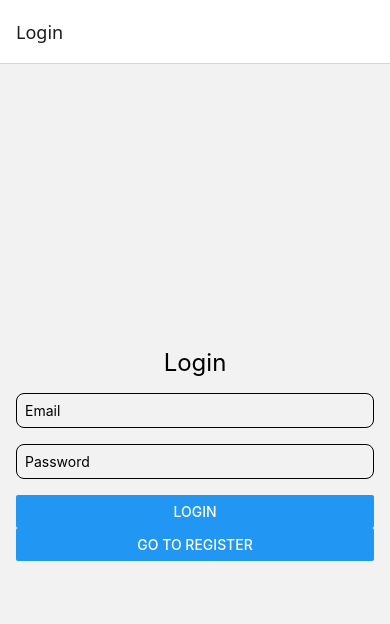
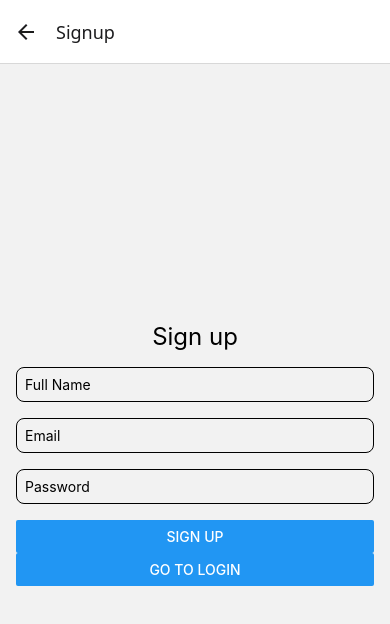
Before and after one commit to Lauraatii/Booked, a React Native app in the folder Booked/: screen /Signup in a window 390 px wide. Shown: the top 624 px of the page. Built offline with nearby package versions, Linux system fonts and the light colour scheme.

Commit message:
Firebase rules improved and Login/Signup

```diff
--- a/Booked/AppNavigator.tsx
+++ b/Booked/AppNavigator.tsx
@@ -2,6 +2,7 @@ import React from "react";
 import { createStackNavigator } from "@react-navigation/stack";
 import { NavigationContainer } from "@react-navigation/native";
 import Login from "./src/screens/Login";
+import Signup from "./src/screens/Signup";
 
 const Stack = createStackNavigator();
 
@@ -10,7 +11,7 @@ export default function AppNavigator() {
     <NavigationContainer>
       <Stack.Navigator initialRouteName="Login">
         <Stack.Screen name="Login" component={Login} />
-        {/* <Stack.Screen name="RegisterScreen" component={RegisterScreen} /> */}
+        <Stack.Screen name="Signup" component={Signup} />
       </Stack.Navigator>
     </NavigationContainer>
   );
--- a/Booked/src/screens/Login.tsx
+++ b/Booked/src/screens/Login.tsx
@@ -35,7 +35,7 @@ export default function Login ({ navigation }: any) {
         secureTextEntry
       />
       <Button title="Login" onPress={handleLogin} />
-      <Button title="Go to Register" onPress={() => navigation.navigate("RegisterScreen")} />
+      <Button title="Don't have an account yet? Sign up" onPress={() => navigation.navigate("Signup")} />
     </View>
   );
 }
--- a/Booked/src/screens/Signup.tsx
+++ b/Booked/src/screens/Signup.tsx
@@ -0,0 +1,68 @@
+// src/screens/RegisterScreen.tsx
+import React, { useState } from "react";
+import { View, Text, TextInput, Button, StyleSheet } from "react-native";
+import { createUserWithEmailAndPassword } from "firebase/auth";
+import { doc, setDoc } from "firebase/firestore";
+import { Auth } from "firebase/auth";
+
+export default function Signup ({ navigation }: any) {
+  const [email, setEmail] = useState("");
+  const [password, setPassword] = useState("");
+  const [name, setName] = useState("");
+
+  const handleRegister = async () => {
+    try {
+      // Create user in Firebase Auth
+      const userCredential = await createUserWithEmailAndPassword(auth, email, password);
+      const user = userCredential.user;
+
+      // Save user data to Firestore
+      await setDoc(doc(db, "users", user.uid), {
+        name: name,
+        email: email,
+        createdAt: new Date(),
+      });
+
+      console.log("User registered and saved to Firestore:", user.uid);
+
+      // Navigate to Login or Main screen
+      navigation.navigate("Login");
+    } catch (error: any) {
+      console.error("Registration error: ", error.message);
+    }
+  };
+
+  return (
+    <View style={styles.container}>
+      <Text style={styles.title}>Sign up</Text>
+      <TextInput
+        style={styles.input}
+        placeholder="Full Name"
+        value={name}
+        onChangeText={setName}
+      />
+      <TextInput
+        style={styles.input}
+        placeholder="Email"
+        value={email}
+        onChangeText={setEmail}
+        keyboardType="email-address"
+      />
+      <TextInput
+        style={styles.input}
+        placeholder="Password"
+        value={password}
+        onChangeText={setPassword}
+        secureTextEntry
+      />
+      <Button title="Sign up" onPress={handleRegister} />
+      <Button title="Go to Login" onPress={() => navigation.navigate("Login")} />
+    </View>
+  );
+}
+
+const styles = StyleSheet.create({
+  container: { flex: 1, justifyContent: "center", padding: 16 },
+  title: { fontSize: 24, marginBottom: 16, textAlign: "center" },
+  input: { borderWidth: 1, padding: 8, marginBottom: 16, borderRadius: 8 },
+});
```
